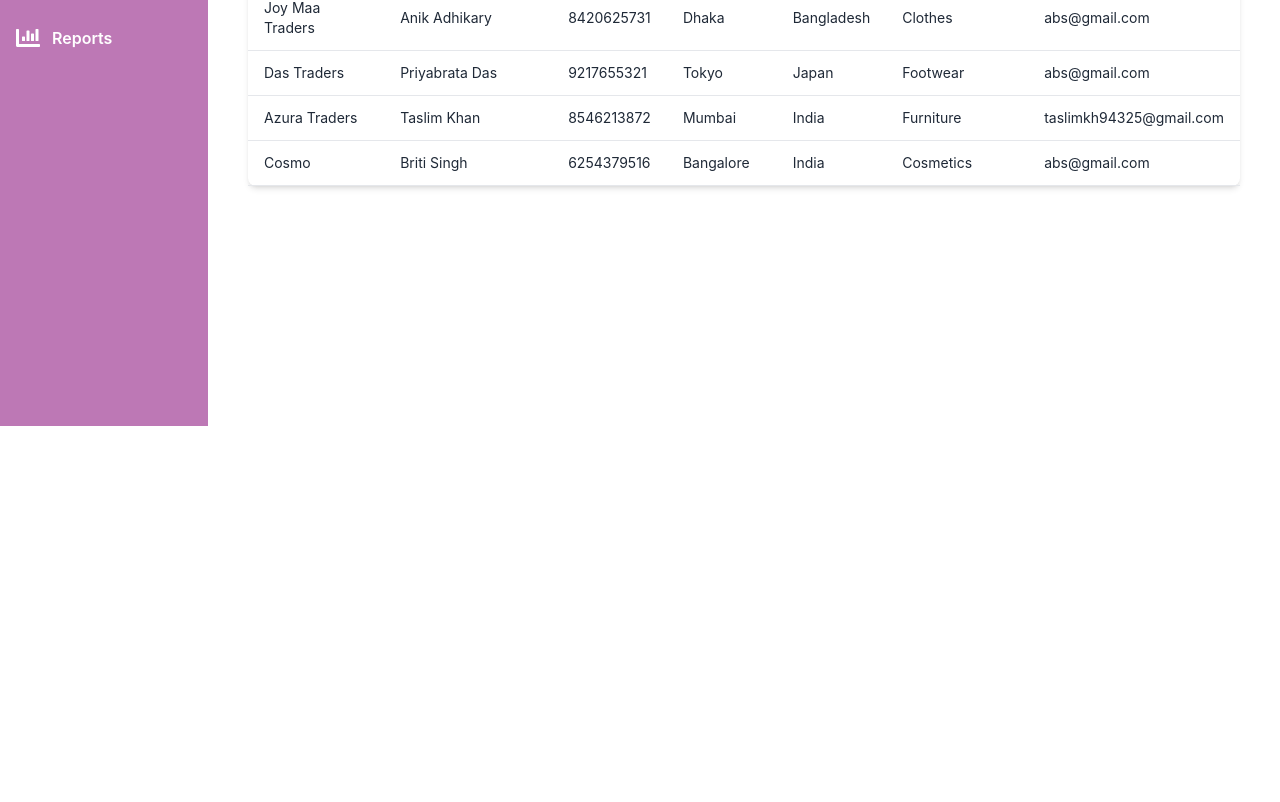
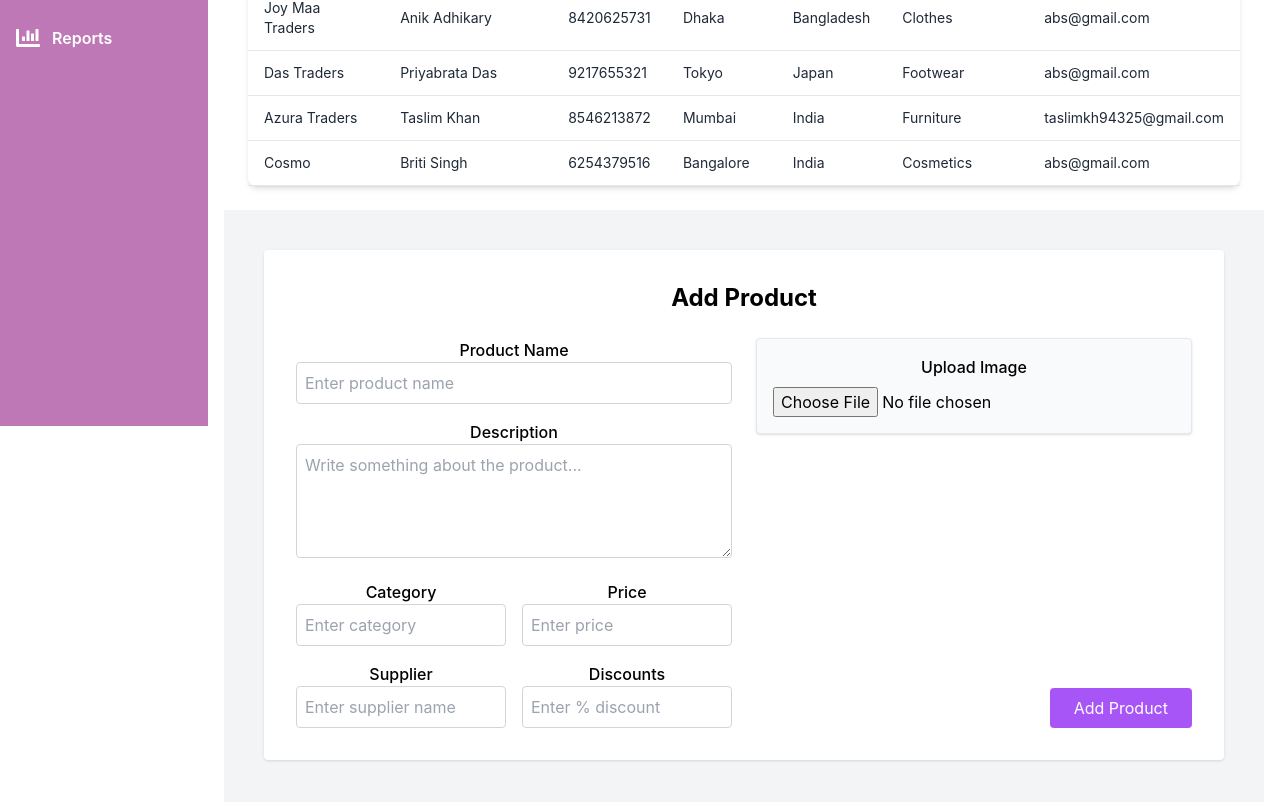
Before and after one commit to anik0103/inventory-management-system, a React (Create React App) app: page /suppliers in a window 1280 px wide. Shown: the part 374-1176 px from the top of the page. Before the commit the page ends 800 px from the top, so only its background shows below. Built offline with nearby package versions, Linux system fonts and the light colour scheme.

Commit message:
Add AddSupplier component and integrate it into Suppliers

```diff
--- /dev/null
+++ b/src/Components/Supplier/AddSupplier/AddSupplier.js
@@ -0,0 +1,137 @@
+import React, { useState } from "react";
+
+const AddProduct = () => {
+  const [formData, setFormData] = useState({
+    productName: "",
+    description: "",
+    category: "",
+    price: "",
+    supplier: "",
+    discount: "",
+    image: null,
+  });
+
+  const handleChange = (e) => {
+    const { name, value, files } = e.target;
+    if (name === "image") {
+      setFormData({ ...formData, image: files[0] });
+    } else {
+      setFormData({ ...formData, [name]: value });
+    }
+  };
+
+  const handleSubmit = (e) => {
+    e.preventDefault();
+    console.log("Form Data Submitted:", formData);
+  };
+
+  return (
+    <div className="bg-gray-100 min-h-screen p-10">
+      <div className="max-w-5xl mx-auto bg-white p-8 rounded shadow">
+        <h2 className="text-2xl font-bold mb-6">Add Product</h2>
+        <form onSubmit={handleSubmit} className="grid grid-cols-1 md:grid-cols-2 gap-6">
+          <div className="space-y-4">
+            <div>
+              <label className="block font-medium">Product Name</label>
+              <input
+                type="text"
+                name="productName"
+                placeholder="Enter product name"
+                className="w-full border border-gray-300 p-2 rounded"
+                onChange={handleChange}
+                value={formData.productName}
+              />
+            </div>
+
+            <div>
+              <label className="block font-medium">Description</label>
+              <textarea
+                name="description"
+                rows="4"
+                placeholder="Write something about the product..."
+                className="w-full border border-gray-300 p-2 rounded"
+                onChange={handleChange}
+                value={formData.description}
+              />
+            </div>
+
+            <div className="grid grid-cols-2 gap-4">
+              <div>
+                <label className="block font-medium">Category</label>
+                <input
+                  type="text"
+                  name="category"
+                  placeholder="Enter category"
+                  className="w-full border border-gray-300 p-2 rounded"
+                  onChange={handleChange}
+                  value={formData.category}
+                />
+              </div>
+              <div>
+                <label className="block font-medium">Price</label>
+                <input
+                  type="number"
+                  name="price"
+                  placeholder="Enter price"
+                  className="w-full border border-gray-300 p-2 rounded"
+                  onChange={handleChange}
+                  value={formData.price}
+                />
+              </div>
+            </div>
+
+            <div className="grid grid-cols-2 gap-4">
+              <div>
+                <label className="block font-medium">Supplier</label>
+                <input
+                  type="text"
+                  name="supplier"
+                  placeholder="Enter supplier name"
+                  className="w-full border border-gray-300 p-2 rounded"
+                  onChange={handleChange}
+                  value={formData.supplier}
+                />
+              </div>
+              <div>
+                <label className="block font-medium">Discounts</label>
+                <input
+                  type="number"
+                  name="discount"
+                  placeholder="Enter % discount"
+                  className="w-full border border-gray-300 p-2 rounded"
+                  onChange={handleChange}
+                  value={formData.discount}
+                />
+              </div>
+            </div>
+          </div>
+
+          <div className="flex flex-col justify-between">
+            <div className="border p-4 rounded shadow bg-gray-50 mb-4">
+              <label className="block font-medium mb-2">Upload Image</label>
+              <input
+                type="file"
+                name="image"
+                className="w-full"
+                onChange={handleChange}
+              />
+              {formData.image && (
+                <p className="text-sm text-gray-600 mt-2">{formData.image.name}</p>
+              )}
+            </div>
+            <div className="text-right">
+              <button
+                type="submit"
+                className="bg-purple-500 hover:bg-purple-600 text-white px-6 py-2 rounded"
+              >
+                Add Product
+              </button>
+            </div>
+          </div>
+        </form>
+      </div>
+    </div>
+  );
+};
+
+export default AddProduct;
--- a/src/Components/Supplier/Suppliers.js
+++ b/src/Components/Supplier/Suppliers.js
@@ -3,6 +3,7 @@ import SuppliersHead from "./SuppliersHead";
 import SupplierSearch from "./SupplierSearch";
 import SupplierTable from "./SupplierTable";
 import { SplDetails } from "./SplDetails";
+import AddSupplier from "./AddSupplier/AddSupplier";
 
 const Suppliers = () => {
   const [suppliers, setSuppliers] = useState(SplDetails);
@@ -40,6 +41,7 @@ const Suppliers = () => {
         onRowClick={toggleExpand}
         expandedIndex={expandedIndex}
       />
+      <AddSupplier/>
     </div>
   );
 };
```
